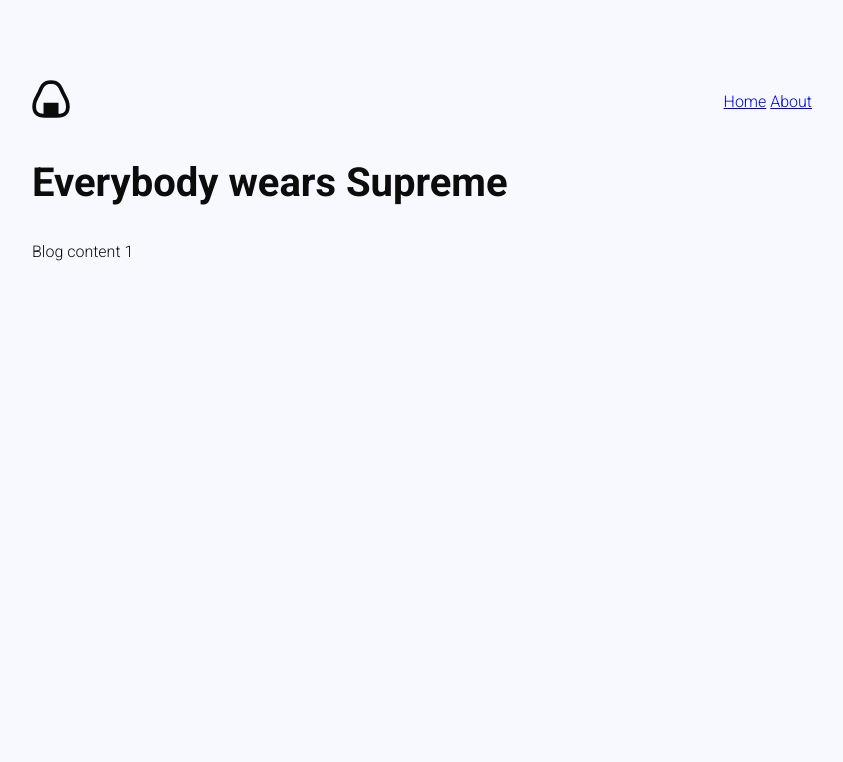
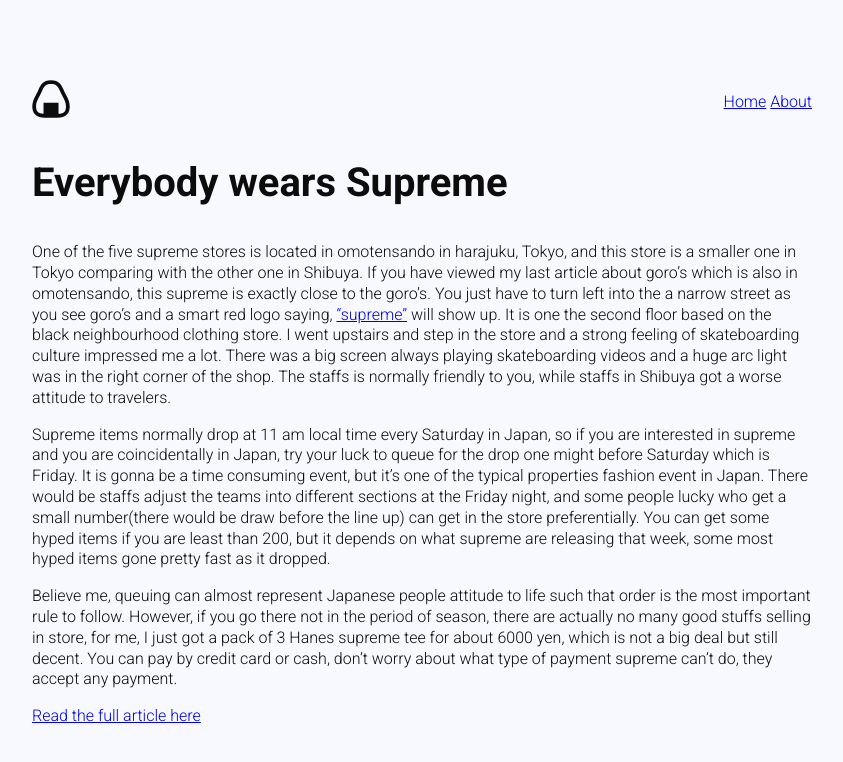
Before and after one commit to adriacollserola/myblog, a Jekyll site: the page built from _posts/2022-04-06-welcome-to-jekyll.markdown, in a window 1280 px wide. Shown: the top 762 px of the page, without its empty margins (218-1061 px from the left). Built offline with Jekyll 4.4.1, drawn with Linux system fonts in a browser that asks for light colours.

Commit message:
Updated Welcome To Jekyll

```diff
--- a/_posts/2022-04-06-welcome-to-jekyll.markdown
+++ b/_posts/2022-04-06-welcome-to-jekyll.markdown
@@ -5,4 +5,10 @@
   and this store is a smaller one in Tokyo comparing with the other one in Shibuya.
 ---
 
-Blog content 1
+One of the five supreme stores is located in omotensando in harajuku, Tokyo, and this store is a smaller one in Tokyo comparing with the other one in Shibuya. If you have viewed my last article about goro's which is also in omotensando, this supreme is exactly close to the goro's. You just have to turn left into the a narrow street as you see goro's and a smart red logo saying, ["supreme"](https://www.supremenewyork.com/) will show up. It is one the second floor based on the black neighbourhood clothing store. I went upstairs and step in the store and a strong feeling of skateboarding culture impressed me a lot. There was a big screen always playing skateboarding videos and a huge arc light was in the right corner of the shop. The staffs is normally friendly to you, while staffs in Shibuya got a worse attitude to travelers.
+
+Supreme items normally drop at 11 am local time every Saturday in Japan, so if you are interested in supreme and you are coincidentally in Japan, try your luck to queue for the drop one might before Saturday which is Friday. It is gonna be a time consuming event, but it's one of the typical properties fashion event in Japan. There would be staffs adjust the teams into different sections at the Friday night, and some people lucky who get a small number(there would be draw before the line up) can get in the store preferentially. You can get some hyped  items if you are least than 200, but it depends on what supreme are releasing that week, some most hyped items gone pretty fast as it dropped.
+
+Believe me, queuing can almost represent Japanese people attitude to life such that order is the most important rule to follow. However, if you go there not in the period of season, there are actually no many good stuffs selling in store, for me, I just got a pack of 3 Hanes supreme tee for about 6000 yen, which is not a big deal but still decent. You can pay by credit card or cash, don't worry about what type of payment supreme can't do, they accept any payment.
+
+[Read the full article here](https://www.tokyocreative.com/articles/19065-experience-in-supreme-harajuku-tokyo-and-osaka)
```
